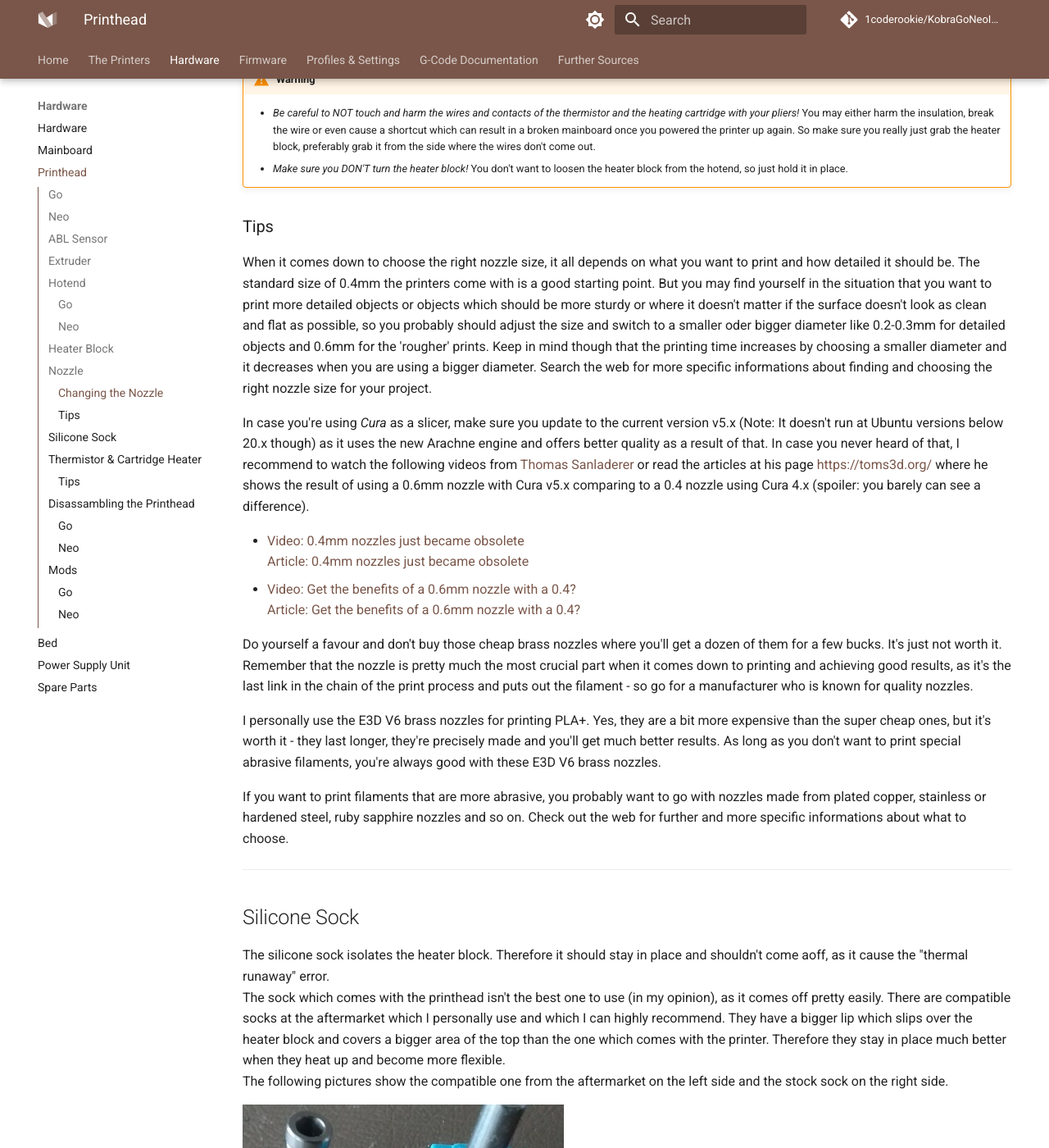
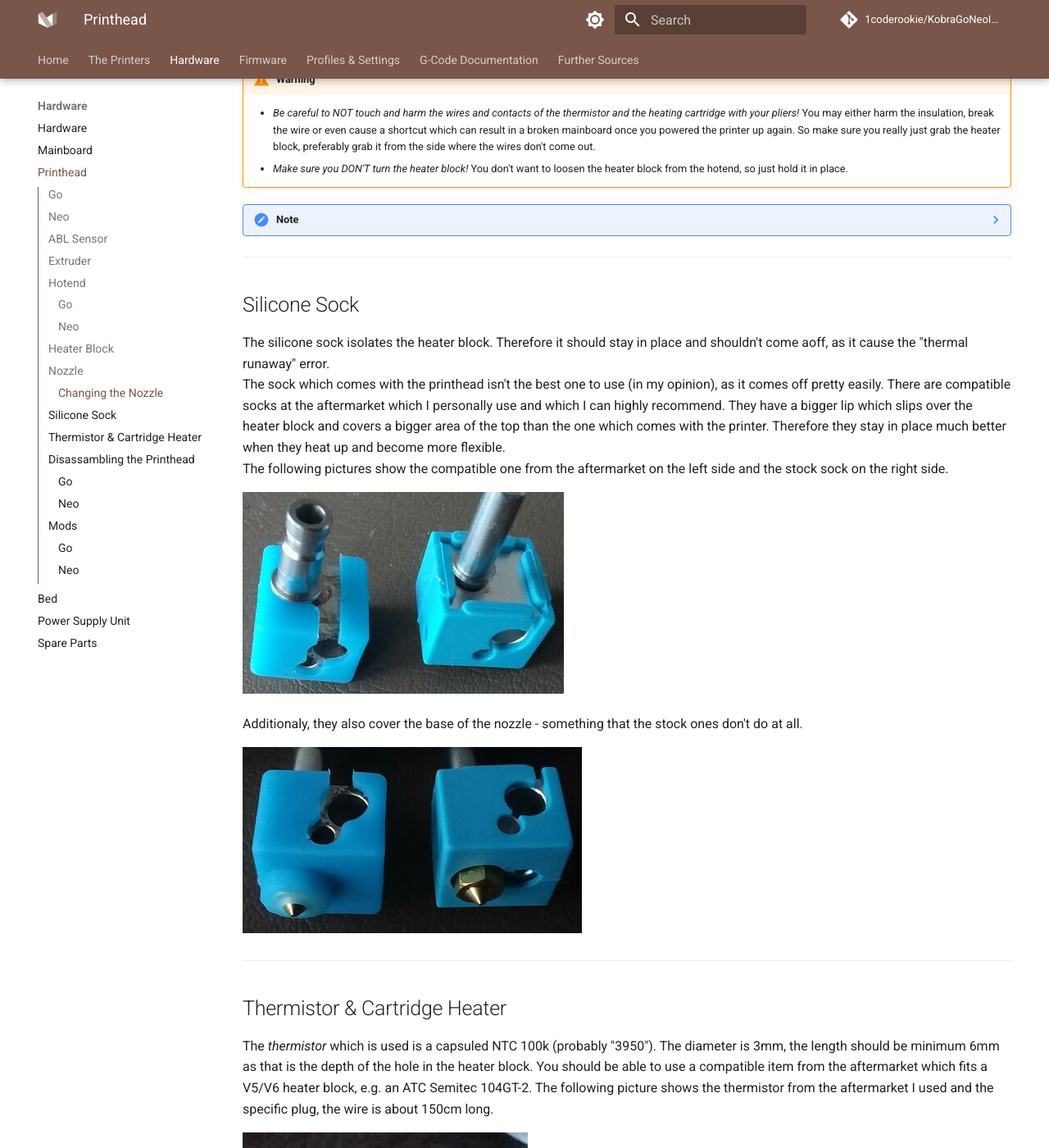
Before and after one commit to 1coderookie/KobraGoNeoInsights, an MkDocs documentation site: the page built from docs/hardware/printhead.md, in a window 1280 px wide and 1400 px high, scrolled down 4513 px. Shown: the whole window at 82% size. Built offline with MkDocs 1.6.1 and Material for MkDocs 9.7.7, drawn with Linux system fonts in a browser that asks for light colours; comment, search, counter and statistics services are not loaded.

Commit message:
Update printhead.md

```diff
--- a/docs/hardware/printhead.md
+++ b/docs/hardware/printhead.md
@@ -95,22 +95,23 @@
     - *Make sure you DON'T turn the heater block!* You don't want to loosen the heater block from the hotend, so just hold it in place.
 
 
-### Tips
-When it comes down to choose the right nozzle size, it all depends on what you want to print and how detailed it should be. The standard size of 0.4mm the printers come with is a good starting point. But you may find yourself in the situation that you want to print more detailed objects or objects which should be more sturdy or where it doesn't matter if the surface doesn't look as clean and flat as possible, so you probably should adjust the size and switch to a smaller oder bigger diameter like 0.2-0.3mm for detailed objects and 0.6mm for the 'rougher' prints. Keep in mind though that the printing time increases by choosing a smaller diameter and it decreases when you are using a bigger diameter. Search the web for more specific informations about finding and choosing the right nozzle size for your project.
+??? note
 
-In case you're using *Cura* as a slicer, make sure you update to the current version v5.x (Note: It doesn't run at Ubuntu versions below 20.x though) as it uses the new Arachne engine and offers better quality as a result of that. In case you never heard of that, I recommend to watch the following videos from [Thomas Sanladerer](https://www.youtube.com/channel/UCb8Rde3uRL1ohROUVg46h1A) or read the articles at his page [https://toms3d.org/](https://toms3d.org/) where he shows the result of using a 0.6mm nozzle with Cura v5.x comparing to a 0.4 nozzle using Cura 4.x (spoiler: you barely can see a difference).
+    When it comes down to choose the right nozzle size, it all depends on what you want to print and how detailed it should be. The standard size of 0.4mm the printers come with is a good starting point. But you may find yourself in the situation that you want to print more detailed objects or objects which should be more sturdy or where it doesn't matter if the surface doesn't look as clean and flat as possible, so you probably should adjust the size and switch to a smaller oder bigger diameter like 0.2-0.3mm for detailed objects and 0.6mm for the 'rougher' prints. Keep in mind though that the printing time increases by choosing a smaller diameter and it decreases when you are using a bigger diameter. Search the web for more specific informations about finding and choosing the right nozzle size for your project.
 
-- [Video: 0.4mm nozzles just became obsolete](https://www.youtube.com/watch?v=WgXM2zPusXo)
-  [Article: 0.4mm nozzles just became obsolete](https://toms3d.org/2022/07/28/arachne-in-prusaslicer-0-4mm-nozzles-just-became-obsolete/)
-- [Video: Get the benefits of a 0.6mm nozzle with a 0.4?](https://www.youtube.com/watch?v=nmigF5qyJ4M)
-  [Article: Get the benefits of a 0.6mm nozzle with a 0.4?](https://toms3d.org/2022/09/22/get-the-benefits-of-a-0-6mm-nozzle-with-a-0-4/)
+    In case you're using *Cura* as a slicer, make sure you update to the current version v5.x (Note: It doesn't run at Ubuntu versions below 20.x though) as it uses the new Arachne engine and offers better quality as a result of that. In case you never heard of that, I recommend to watch the following videos from [Thomas Sanladerer](https://www.youtube.com/channel/UCb8Rde3uRL1ohROUVg46h1A) or read the articles at his page [https://toms3d.org/](https://toms3d.org/) where he shows the result of using a 0.6mm nozzle with Cura v5.x comparing to a 0.4 nozzle using Cura 4.x (spoiler: you barely can see a difference).
 
-Do yourself a favour and don't buy those cheap brass nozzles where you'll get a dozen of them for a few bucks. It's just not worth it.
-Remember that the nozzle is pretty much the most crucial part when it comes down to printing and achieving good results, as it's the last link in the chain of the print process and puts out the filament - so go for a manufacturer who is known for quality nozzles.
+    - [Video: 0.4mm nozzles just became obsolete](https://www.youtube.com/watch?v=WgXM2zPusXo)
+      [Article: 0.4mm nozzles just became obsolete](https://toms3d.org/2022/07/28/arachne-in-prusaslicer-0-4mm-nozzles-just-became-obsolete/)
+    - [Video: Get the benefits of a 0.6mm nozzle with a 0.4?](https://www.youtube.com/watch?v=nmigF5qyJ4M)
+      [Article: Get the benefits of a 0.6mm nozzle with a 0.4?](https://toms3d.org/2022/09/22/get-the-benefits-of-a-0-6mm-nozzle-with-a-0-4/)
 
-I personally use the E3D V6 brass nozzles for printing PLA+. Yes, they are a bit more expensive than the super cheap ones, but it's worth it - they last longer, they're precisely made and you'll get much better results. As long as you don't want to print special abrasive filaments, you're always good with these E3D V6 brass nozzles.
+    Do yourself a favour and don't buy those cheap brass nozzles where you'll get a dozen of them for a few bucks. It's just not worth it.
+    Remember that the nozzle is pretty much the most crucial part when it comes down to printing and achieving good results, as it's the last link in the chain of the print process and puts out the filament - so go for a manufacturer who is known for quality nozzles.
 
-If you want to print filaments that are more abrasive, you probably want to go with nozzles made from plated copper, stainless or hardened steel, ruby sapphire nozzles and so on. Check out the web for further and more specific informations about what to choose.
+    I personally use the E3D V6 brass nozzles for printing PLA+. Yes, they are a bit more expensive than the super cheap ones, but it's worth it - they last longer, they're precisely made and you'll get much better results. As long as you don't want to print special abrasive filaments, you're always good with these E3D V6 brass nozzles.
+
+    If you want to print filaments that are more abrasive, you probably want to go with nozzles made from plated copper, stainless or hardened steel, ruby sapphire nozzles and so on. Check out the web for further and more specific informations about what to choose.
 
 ---
 
@@ -140,10 +141,10 @@
 
 ![Specific plug of the cartridge heater](../assets/images/head_cart-plug_web.jpg)
 
-### Tips
-If you need to install a new thermistor and/or cartridge heater, you have to unstrip the wires from the cable conduit. You can just unroll the conduit, pull out the wires from the old part while tugging in the wires of the new part. Be careful to not pull too hard to not harm any thin wires which might be wrapped around the wires of the old part.
 
-![Stripping in the new wires](../assets/images/stripping_in_wires_web.jpg)
+!!! tip
+
+    If you need to install a new thermistor and/or cartridge heater, you have to unstrip the wires from the cable conduit. You can just unroll the conduit, pull out the wires from the old part while tugging in the wires of the new part. Be careful to not pull too hard to not harm any thin wires which might be wrapped around the wires of the old part. <br> ![Stripping in the new wires](../assets/images/stripping_in_wires_web.jpg)
 
 !!! warning info inline
 
```
Also changed, not shown: other parts of docs/hardware/printhead.md (+3 -1 lines).
